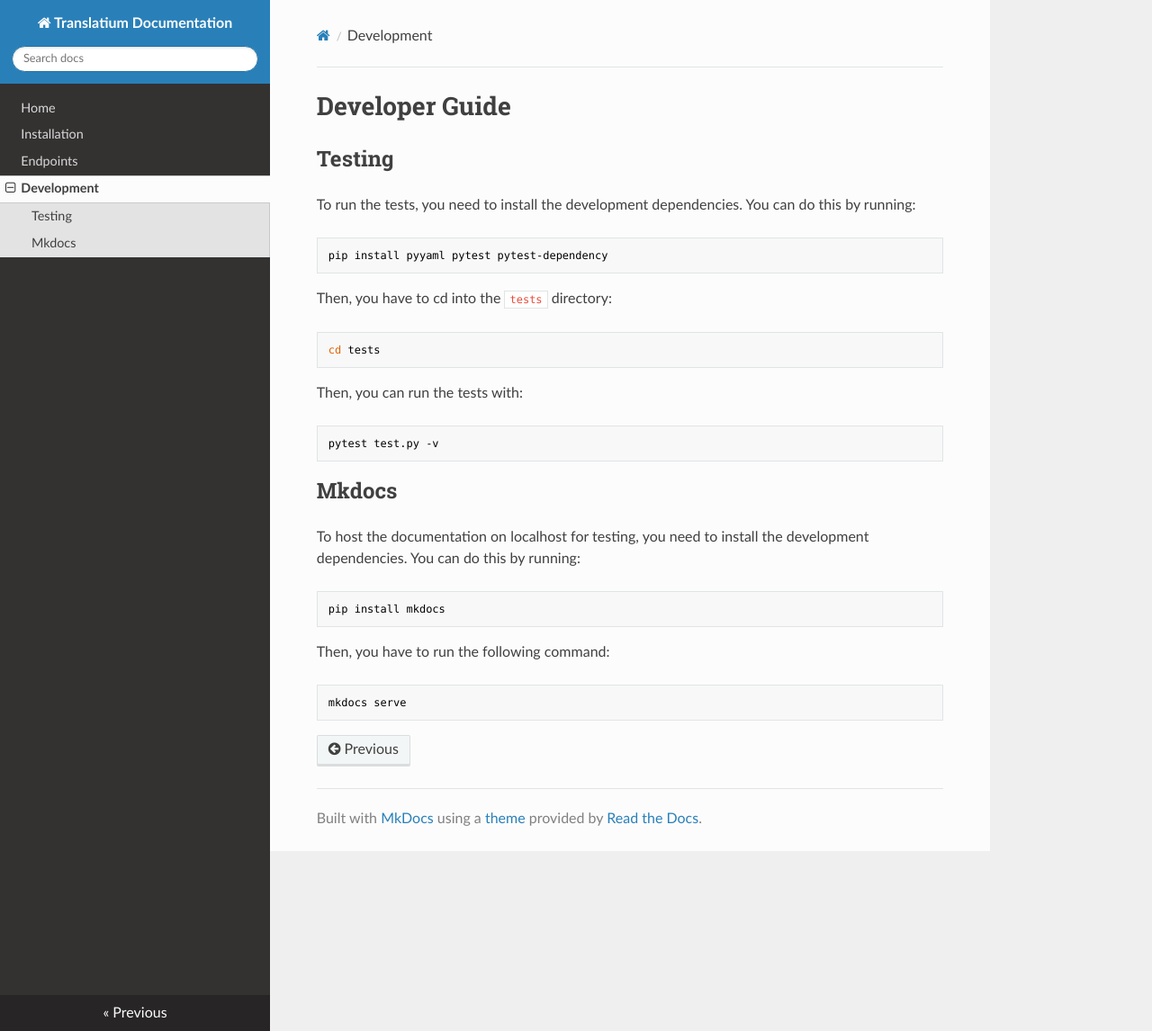
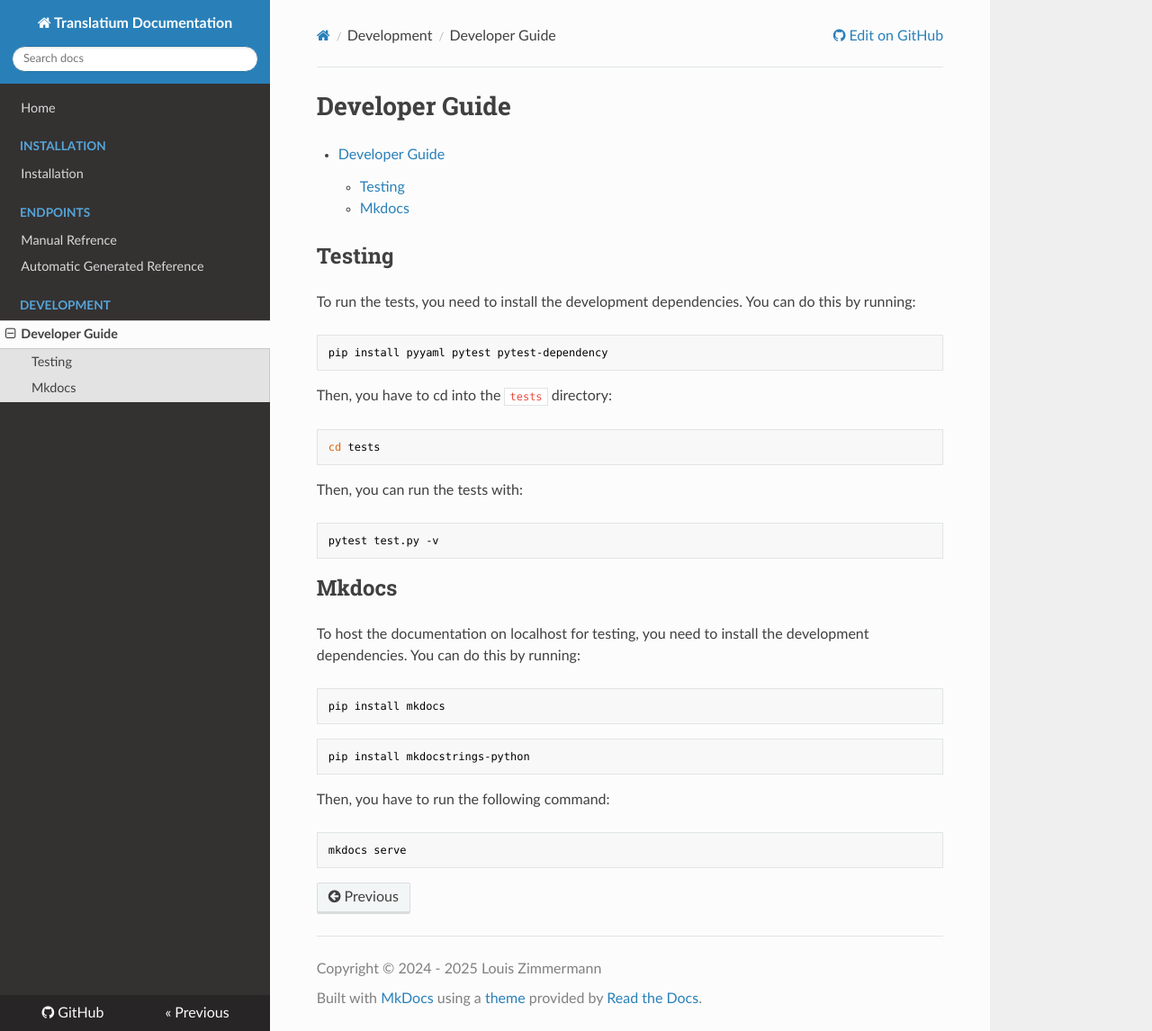
Before and after one commit to CEOXeon/Translatium, an MkDocs documentation site: the page built from docs/developer/developer.md, in a window 1280 px wide and 1146 px high. Shown: the whole window at 90% size. Built offline with MkDocs 1.6.1, drawn with Linux system fonts in a browser that asks for light colours; nearby versions of some CDN libraries.

Commit message:
Updated Docs

````diff
--- a/docs/developer/developer.md
+++ b/docs/developer/developer.md
@@ -28,6 +30,10 @@ To host the documentation on localhost for testing, you need to install the deve
 pip install mkdocs
 ```
 
+```bash
+pip install mkdocstrings-python
+```
+
 Then, you have to run the following command:
 
 ```bash
--- a/mkdocs.yml
+++ b/mkdocs.yml
@@ -1,12 +1,33 @@
 site_name: Translatium Documentation
+repo_url: https://github.com/CEOXeon/Translatium
+edit_uri: edit/main/docs/
+
 nav:
   - Home: index.md
-  - Installation: usage/install.md
-  - Endpoints: usage/endpoints.md
-  - Development: developer/developer.md
+  - Installation:
+    - Installation: usage/install.md
+  - Endpoints:
+    - Manual Refrence: usage/manual_reference.md
+    - Automatic Generated Reference: usage/Automatic_Reference.md
+  - Development:
+    -  Developer Guide: developer/developer.md
+
+copyright: >
+  Copyright &copy; 2024 - 2025 Louis Zimmermann
+
+markdown_extensions:
+  - toc
+  - tables
+
+plugins:
+  - search
+  - mkdocstrings
+
 theme:
   name: readthedocs
   highlightjs: true
   hljs_languages:
       - yaml
       - python
+  features:
+    - search.suggest
````
Also changed, not shown: other parts of docs/developer/developer.md (+2 -0 lines), docs/index.md (+0 -6 lines), docs/usage/Automatic_Reference.md (added, +8 -0 lines), docs/usage/install.md (+3 -0 lines), docs/usage/manual_reference.md (renamed from docs/usage/endpoints.md, +2 -0 lines), 2 other files.
